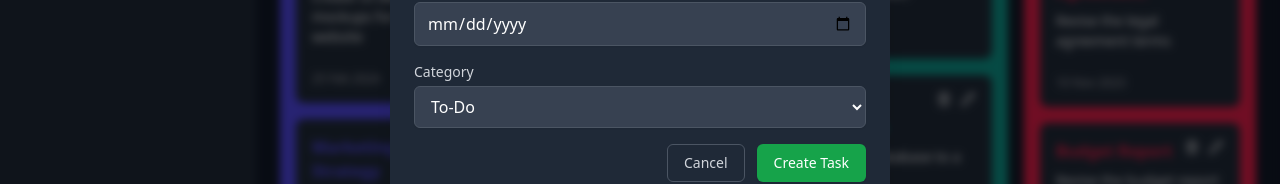
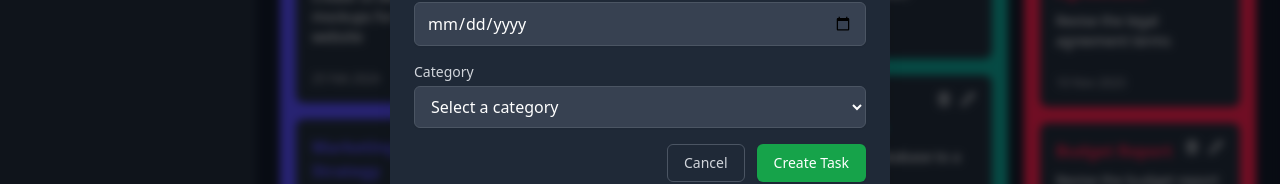
Before and after one commit to muhamash/project-manager, a React (Vite) app: page / in a window 1280 px wide. Both pictures are taken after a click on the button "Add". Shown: the part 457-641 px from the top of the page. Built offline with nearby package versions, Linux system fonts and the light colour scheme.

Commit message:
add task working

```diff
--- a/src/components/AddTask.jsx
+++ b/src/components/AddTask.jsx
@@ -1,29 +1,33 @@
 /* eslint-disable react/prop-types */
 import { useState } from 'react';
+import useTask from '../context/useTask';
 
-export default function AddTask({ onClose, onAdd }) {
+export default function AddTask({ onClose }) {
     const [formData, setFormData] = useState({
         title: '',
         description: '',
         date: '',
-        category: 'todo',
+        category: '',
     });
+    const { addTask } = useTask();
 
-    const handleChange = (e) => {
+
+    const handleChange = ( e ) =>
+    {
         const { name, value } = e.target;
-        setFormData((prevData) => ({
+        setFormData( ( prevData ) => ( {
             ...prevData,
-            [name]: value,
-        }));
+            [ name ]: value,
+        } ) );
     };
 
-    const handleSubmit = (e) => {
+    const handleSubmit = ( e ) =>
+    {
         e.preventDefault();
         const newTask = {
             ...formData,
-            date: new Date().toISOString(),
         };
-        onAdd( formData.category, newTask );
+        addTask( formData.category, newTask );
         onClose();
     };
 
@@ -31,7 +35,7 @@ export default function AddTask({ onClose, onAdd }) {
         <div className="w-[500px] min-w-[310px] rounded-lg bg-gray-800 shadow-xl backdrop-blur-md">
             <div className="p-6">
                 <h2 className="mb-6 text-2xl font-bold text-green-400">Create Task</h2>
-                <form onSubmit={ handleSubmit }>
+                <form onSubmit={handleSubmit}>
                     <div className="mb-4">
                         <label
                             htmlFor="title"
@@ -44,8 +48,8 @@ export default function AddTask({ onClose, onAdd }) {
                             id="title"
                             name="title"
                             required
-                            value={ formData.title }
-                            onChange={ handleChange }
+                            value={formData.title}
+                            onChange={handleChange}
                             className="w-full rounded-md border border-gray-600 bg-gray-700 px-3 py-2 text-white placeholder-gray-400 shadow-sm focus:border-green-500 focus:outline-none focus:ring-2 focus:ring-green-500"
                         />
                     </div>
@@ -57,11 +61,12 @@ export default function AddTask({ onClose, onAdd }) {
                             Description
                         </label>
                         <textarea
+                            required
                             id="description"
                             name="description"
                             rows="3"
-                            value={ formData.description }
-                            onChange={ handleChange }
+                            value={formData.description}
+                            onChange={handleChange}
                             className="w-full rounded-md border border-gray-600 bg-gray-700 px-3 py-2 text-white placeholder-gray-400 shadow-sm focus:border-green-500 focus:outline-none focus:ring-2 focus:ring-green-500"
                         ></textarea>
                     </div>
@@ -69,13 +74,16 @@ export default function AddTask({ onClose, onAdd }) {
                         <label
                             htmlFor="dueDate"
                             className="mb-1 block text-sm font-medium text-gray-300"
-                        >Due Date</label>
+                        >
+                            Due Date
+                        </label>
                         <input
+                            required
                             type="date"
                             id="date"
                             name="date"
-                            value={ formData.description }
-                            onChange={ handleChange }
+                            value={formData.date}
+                            onChange={handleChange}
                             className="w-full rounded-md border border-gray-600 bg-gray-700 px-3 py-2 text-white shadow-sm focus:border-green-500 focus:outline-none focus:ring-2 focus:ring-green-500"
                         />
                     </div>
@@ -87,12 +95,14 @@ export default function AddTask({ onClose, onAdd }) {
                             Category
                         </label>
                         <select
+                            required
                             id="category"
                             name="category"
                             value={ formData.category }
                             onChange={ handleChange }
                             className="w-full rounded-md border border-gray-600 bg-gray-700 px-3 py-2 text-white shadow-sm focus:border-green-500 focus:outline-none focus:ring-2 focus:ring-green-500"
                         >
+                            <option value="">Select a category</option>
                             <option value="To-Do">To-Do</option>
                             <option value="On Progress">On Progress</option>
                             <option value="Done">Done</option>
@@ -102,7 +112,7 @@ export default function AddTask({ onClose, onAdd }) {
 
                     <div className="flex justify-end space-x-3">
                         <button
-                            onClick={ onClose }
+                            onClick={onClose}
                             type="button"
                             className="rounded-md border border-gray-600 px-4 py-2 text-sm font-medium text-gray-300 hover:bg-gray-700 focus:outline-none focus:ring-2 focus:ring-green-500 focus:ring-offset-2 focus:ring-offset-gray-800"
                         >
--- a/src/components/ProjectCard.jsx
+++ b/src/components/ProjectCard.jsx
@@ -7,7 +7,7 @@ import TaskHeader from "./TaskHeader";
 export default function ProjectCard ( { bgPropsData } )
 {
     const [ sortDirection, setSortDirection ] = useState( 'asc' );
-    const { sortTasksByDate, deleteTask } = useTask();
+    const { sortTasksByDate, deleteTask, editTask } = useTask();
 
     const taskCategoryKey = Object.keys(bgPropsData).find((key) => key !== "id");
     const tasks = bgPropsData[taskCategoryKey];
@@ -37,13 +37,18 @@ export default function ProjectCard ( { bgPropsData } )
     };
 
     return (
-        <div className={`rounded-lg ${bgFunction(bgPropsData.id)} p-4`}>
-            <TaskHeader handleSort={()=> handleSort()} items={tasks.length} title={taskCategoryKey} />
-            <div>
-                {tasks?.map((task) => (
-                    <TaskCard handleDelete={()=> deleteTask(taskCategoryKey, task.id)}  categoryKey={taskCategoryKey} task={task} key={task.id} />
-                ))}
+        <>
+            <div className={ `rounded-lg ${bgFunction( bgPropsData.id )} p-4` }>
+                <TaskHeader handleSort={ handleSort } items={ tasks.length } title={ taskCategoryKey } />
+                <div>
+                    { tasks?.map( ( task ) => (
+                        <TaskCard handleEdit={ () => editTask( task.id, taskCategoryKey, task ) } handleDelete={ () => deleteTask( taskCategoryKey, task.id ) } categoryKey={ taskCategoryKey } task={ task } key={ task.id } />
+                    ) ) }
+                </div>
             </div>
-        </div>
+            {
+
+            }
+        </>
     );
 }
--- a/src/components/ProjectifyHeader.jsx
+++ b/src/components/ProjectifyHeader.jsx
@@ -1,21 +1,19 @@
 import React from 'react';
-import useTask from '../context/useTask';
 import AddTask from './AddTask';
 
 export default function ProjectifyHeader() {
     const [isModalOpen, setIsModalOpen] = React.useState(false);
-    const { addTask } = useTask();
 
     const handleCloseModal = () => {
         setIsModalOpen(false);
     };
 
-    const handleAddTask = ( category, task ) =>
-    {
-        console.log( task, category );
-        addTask(category, task);
-        setIsModalOpen(false);
-    };
+    // const handleAddTask = ( category, task ) =>
+    // {
+    //     console.log( task, category );
+    //     addTask(category, task);
+    //     setIsModalOpen(false);
+    // };
 
     return (
         <>
@@ -49,7 +47,7 @@ export default function ProjectifyHeader() {
             </div>
             {isModalOpen && (
                 <div className="fixed inset-0 z-50 flex items-center justify-center bg-black bg-opacity-50 backdrop-blur-sm px-5">
-                    <AddTask onClose={handleCloseModal} onAdd={handleAddTask} />
+                    <AddTask onClose={handleCloseModal}/>
                 </div>
             )}
         </>
--- a/src/components/TaskCard.jsx
+++ b/src/components/TaskCard.jsx
@@ -1,7 +1,7 @@
  /* eslint-disable react/prop-types */
 // import React from 'react'
 
-export default function TaskCard ( { task, categoryKey, handleDelete } )
+export default function TaskCard ( { task, categoryKey, handleDelete, handleEdit } )
 {
     // console.log( task );
 
@@ -50,7 +50,7 @@ export default function TaskCard ( { task, categoryKey, handleDelete } )
 
                     {/* edit */ }
                     <svg
-
+                        onClick={handleEdit}
                         className="h-4 w-4 cursor-pointer text-zinc-300"
                         fill="none"
                         stroke="currentColor"
--- a/src/components/TopBar.jsx
+++ b/src/components/TopBar.jsx
@@ -1,5 +1,4 @@
 // import React from 'react';
-
 import SearchBox from "./SearchBox";
 
 export default function TopBar() {
--- a/src/context/TaskProvider.jsx
+++ b/src/context/TaskProvider.jsx
@@ -39,10 +39,18 @@ export const TaskProvider = ( { children } ) =>
         dispatch( { type: 'ADD_TASK', payload: { category, task: newTask } } );
     };
 
-    const updateTask = ( category, updatedTask ) =>
+    const editTask = ( category, taskId, updatedTask ) =>
     {
-        dispatch( { type: 'UPDATE_TASK', payload: { category, task: updatedTask } } );
+        dispatch( {
+            type: 'EDIT_TASK',
+            payload: {
+                category,
+                taskId,
+                updatedTask,
+            },
+        } );
     };
+
 
     const deleteTask = ( category, taskId ) =>
     {
@@ -65,7 +73,7 @@ export const TaskProvider = ( { children } ) =>
                 tasks: tasksToDisplay,
                 searchTerm: state.searchTerm,
                 addTask,
-                updateTask,
+                editTask,
                 deleteTask,
                 sortTasksByDate,
                 filterTasks,
--- a/src/reducer/taskReducer.js
+++ b/src/reducer/taskReducer.js
@@ -18,6 +18,25 @@ export const taskReducer = ( state, action ) =>
                 ),
             };
         }
+        case 'EDIT_TASK': {
+            const { category, taskId, updatedTask } = action.payload;
+            const updatedCategory = state.tasks
+                .find( ( t ) => t[ category ] )[ category ]
+                .map( ( task ) =>
+                    task.id === taskId ? { ...task, ...updatedTask } : task
+                );
+
+            return {
+                ...state,
+                tasks: state.tasks.map( ( t ) =>
+                    t[ category ] ? { ...t, [ category ]: updatedCategory } : t
+                ),
+                filteredTasks: state.filteredTasks.map( ( t ) =>
+                    t[ category ] ? { ...t, [ category ]: updatedCategory } : t
+                ),
+            };
+        }
+
 
         case 'SORT_BY_DATE': {
             const { category, direction } = action.payload;
```
